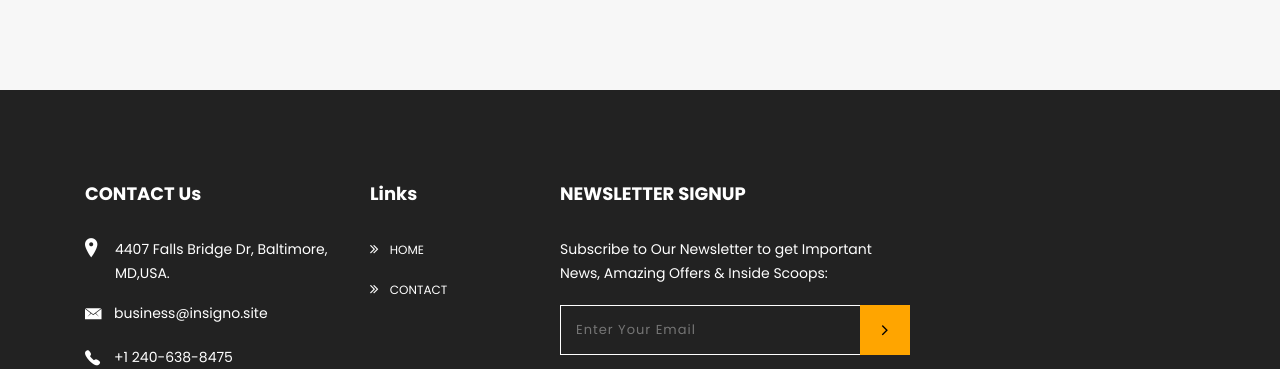
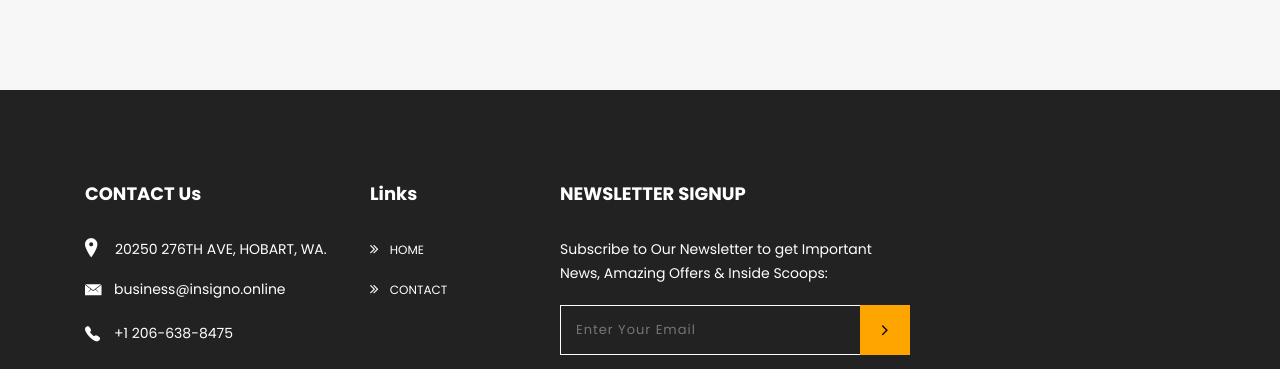
Before and after one commit to Samkiru254/insigno.io, a plain HTML site: page about.html in a window 1280 px wide. Shown: the part 4384-4753 px from the top of the page. Drawn offline with Linux system fonts and the light colour scheme; no server answers; files whose address does not match are found by name.

Commit message:
Update about.html

```diff
--- a/about.html
+++ b/about.html
@@ -321,14 +321,14 @@
 				<div class="col-lg-3 col-md-4 col-xs-12 mb-sm-30">
 					<h4 class="mb-30">CONTACT Us</h4>
 					<address>
-						<i class="ion-ios-location fa-icons"></i> 4407 Falls Bridge Dr, Baltimore, MD,USA.
+						<i class="ion-ios-location fa-icons"></i> 20250 276TH AVE, HOBART, WA.
 					</address>
 					<ul class="link-small">
 						<li>
-							<a href="mailto:business@support.com"><i class="ion-ios-email fa-icons"></i>business@insigno.site</a>
+							<a href="mailto:business@support.com"><i class="ion-ios-email fa-icons"></i>business@insigno.online</a>
 						</li>
 						<li>
-							<a><i class="ion-ios-telephone fa-icons"></i>+1 240-638-8475</a>
+							<a><i class="ion-ios-telephone fa-icons"></i>+1 206-638-8475</a>
 						</li>
 					</ul>
 					<div class="icons-hover-black">
```
